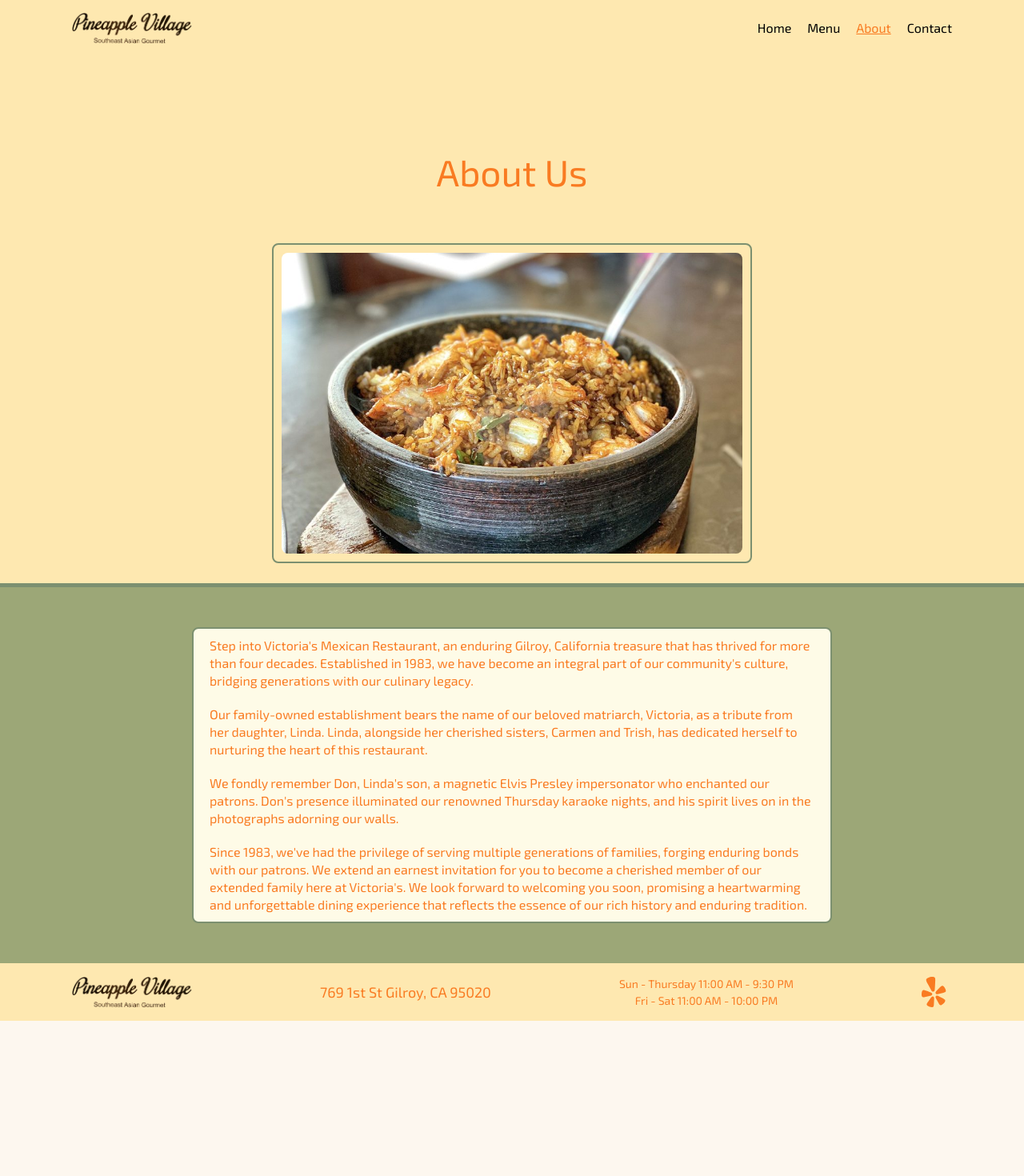
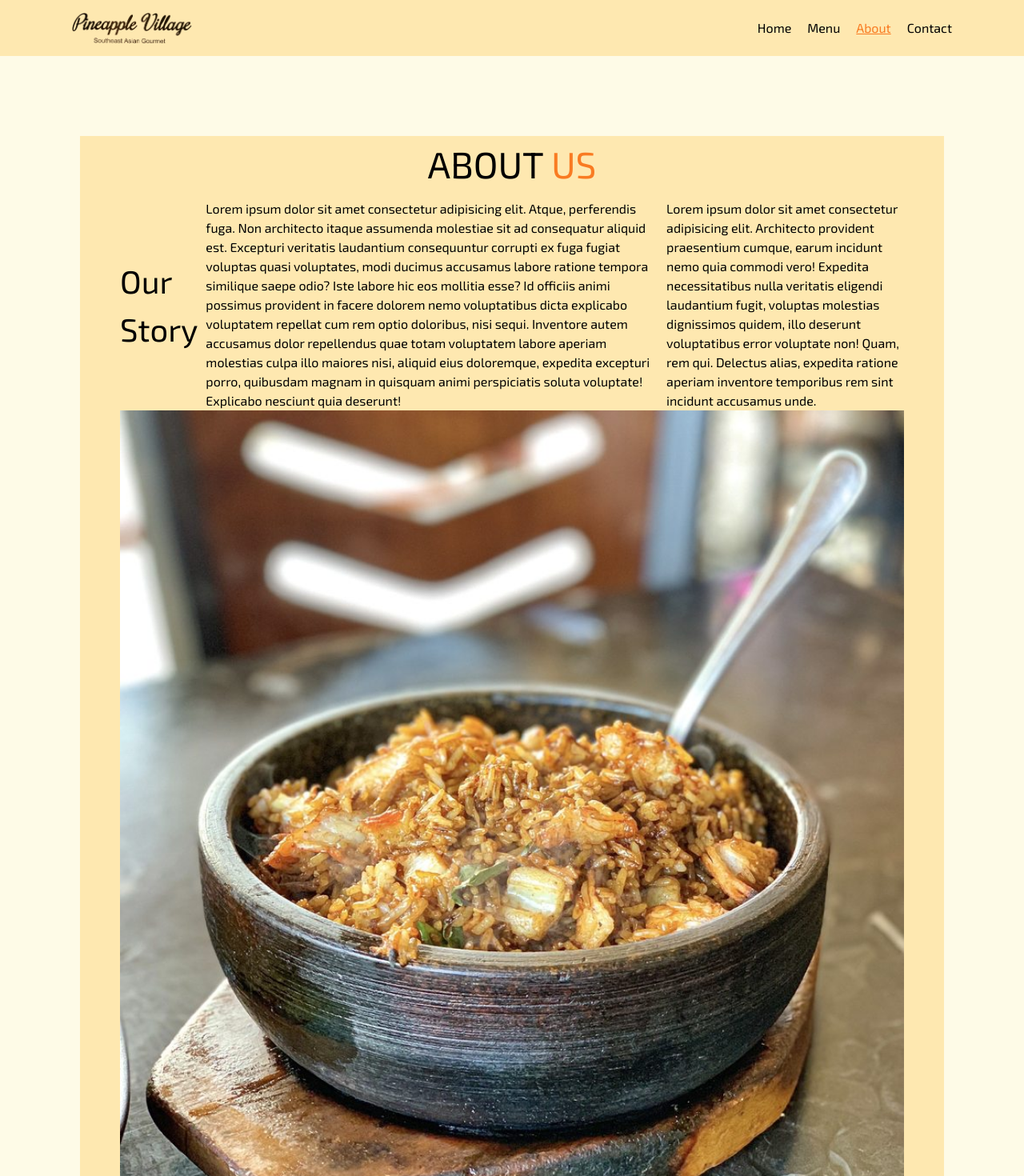
Before and after one commit to svizzusi/pineappleVillage, a React (Vite) app: page /about in a window 1280 px wide. Shown: the top 1470 px of the page at 80% size. Before the commit the page ends 1276 px from the top, so only its background shows below. Built offline with nearby package versions, Linux system fonts and the light colour scheme.

Commit message:
Editing About page

```diff
--- a/src/components/About/About.module.css
+++ b/src/components/About/About.module.css
@@ -1,53 +1,29 @@
+.aboutSectionContainer {
+    background: var(--white);
+    display: flex;
+    align-items: center;
+    justify-content: center;
+}
+
 .aboutSection {
     display: flex;
     flex-direction: column;
-    justify-content: center;
     align-items: center;
-    gap: 25px;
+    gap: 10px;
+    width: 100%;
+    max-width: 1200px;
+    margin: 100px;
+    padding: var(--padding);
     background: var(--beige);
-    padding-top: 80px;
 }
 
-.aboutSectionHeading {
+.aboutSectionHeading span{
     color: var(--orange);
-    padding: 30px 0;
-}
-
-.aboutSectionImage {
-    width: 100%;
-    max-width: 600px;
-    height: 400px;
-    border:  2px solid var(--darkGreen);
-    border-radius: 8px;
-    padding: 10px;
-}
-
-.aboutSectionImage img{
-    border-radius: 8px;
-    width: 100%;
-}
-
-.aboutSectionTextContainer {
-    background: var(--green);
-    width: 100%;
-    display: flex;
-    flex-direction: column;
-    align-items: center;
-    padding:  0 20px;
-    border-top: 5px solid var(--darkGreen);
+    font-size: 4.6rem;
 }
 
 .aboutSectionText {
-    width: 100%;
-    max-width: 800px;
-    border: 2px solid var(--darkGreen);
-    border-radius: 8px;
-    margin: 50px;
-    background: var(--white);
+    display: flex;
+    align-items: center;
+    gap: 10px;
 }
-
-.aboutSectionText p {
-    padding: 10px 20px;
-    line-height: 2.2rem;
-    color: var(--orange);
-}
--- a/src/components/About/AboutSection.jsx
+++ b/src/components/About/AboutSection.jsx
@@ -3,20 +3,32 @@ import thaiDish1 from '../../assets/images/thaiDish1.jpeg'
 
 const AboutSection = () => {
   return (
-    <section className={style.aboutSection}>
-      <h1 className={style.aboutSectionHeading}>About Us</h1>
-      <div className={style.aboutSectionImage}>
-        <img src={thaiDish1} alt='thaiDish1'/>
-      </div>
-      <div className={style.aboutSectionTextContainer}>
-        <section className={style.aboutSectionText}>
-          <p>Step into Victoria's Mexican Restaurant, an enduring Gilroy, California treasure that has thrived for more than four decades. Established in 1983, we have become an integral part of our community's culture, bridging generations with our culinary legacy.</p>
-          <p>Our family-owned establishment bears the name of our beloved matriarch, Victoria, as a tribute from her daughter, Linda. Linda, alongside her cherished sisters, Carmen and Trish, has dedicated herself to nurturing the heart of this restaurant.</p>
-          <p>We fondly remember Don, Linda's son, a magnetic Elvis Presley impersonator who enchanted our patrons. Don's presence illuminated our renowned Thursday karaoke nights, and his spirit lives on in the photographs adorning our walls.</p>
-          {/* <p>Today, the legacy continues under the capable management of Linda's daughter, Vicki, named after her beloved grandmother. In addition to the restaurant, Vicki oversees a Pilates studio next door, embodying our commitment to both family and community.</p> */}
-          <p>Since 1983, we've had the privilege of serving multiple generations of families, forging enduring bonds with our patrons. We extend an earnest invitation for you to become a cherished member of our extended family here at Victoria's. We look forward to welcoming you soon, promising a heartwarming and unforgettable dining experience that reflects the essence of our rich history and enduring tradition.</p>
+    <section className={style.aboutSectionContainer}>
+        <section className={style.aboutSection}>
+            <section>
+                <h1 className={style.aboutSectionHeading}>ABOUT <span>US</span></h1>
+            </section>
+            <section>
+                <div className={style.aboutSectionText}>
+                    <hgroup>
+                        <h2>Our Story</h2>
+                    </hgroup>
+                    <p>
+                        Lorem ipsum dolor sit amet consectetur adipisicing elit. Atque, perferendis fuga. Non architecto itaque assumenda molestiae sit ad consequatur aliquid est. Excepturi veritatis laudantium consequuntur corrupti ex fuga fugiat voluptas quasi voluptates, modi ducimus accusamus labore ratione tempora similique saepe odio? Iste labore hic eos mollitia esse? Id officiis animi possimus provident in facere dolorem nemo voluptatibus dicta explicabo voluptatem repellat cum rem optio doloribus, nisi sequi. Inventore autem accusamus dolor repellendus quae totam voluptatem labore aperiam molestias culpa illo maiores nisi, aliquid eius doloremque, expedita excepturi porro, quibusdam magnam in quisquam animi perspiciatis soluta voluptate! Explicabo nesciunt quia deserunt!
+                    </p>
+                    <p>
+                        Lorem ipsum dolor sit amet consectetur adipisicing elit. Architecto provident praesentium cumque, earum incidunt nemo quia commodi vero! Expedita necessitatibus nulla veritatis eligendi laudantium fugit, voluptas molestias dignissimos quidem, illo deserunt voluptatibus error voluptate non! Quam, rem qui. Delectus alias, expedita ratione aperiam inventore temporibus rem sint incidunt accusamus unde.
+                    </p>
+                </div>
+                <div className={style.aboutSectionImage}>
+                    <img src={thaiDish1} alt='thaiDish1'/>
+                </div>
+            </section>
+            <section>
+                <p>A Modern Casual Thai Resturant</p>
+                <span>Address</span>
+            </section>
         </section>
-      </div>
     </section>
   )
 };
--- a/src/components/Contact/ContactSection.jsx
+++ b/src/components/Contact/ContactSection.jsx
@@ -9,7 +9,7 @@ const ContactSection = () => {
       <div className={style.contactSectionHeader}>
         <h1>Location and Hours</h1>
         <p>769 1st St Gilroy, CA 95020</p>
-        <p><AiOutlinePhone/> (408) 842-2888</p>
+        <p><span><AiOutlinePhone/></span> <span>(408) 842-2888</span></p>
       </div>
       <section className={style.contactHoursMapSection}>
         <Map />
--- a/src/components/Contact/ContactSection.module.css
+++ b/src/components/Contact/ContactSection.module.css
@@ -22,6 +22,9 @@
 }
 
 .contactSectionHeader p + p{
+    display: flex;
+    justify-content: center;
+    align-items: center;
     margin-bottom: 20px;
 }
 
--- a/src/components/Contact/Map.jsx
+++ b/src/components/Contact/Map.jsx
@@ -5,7 +5,7 @@ const Map = () => {
 
   return (
       <div className={style.mapContainer}>
-        <iframe src="https://www.google.com/maps/embed?pb=!1m14!1m8!1m3!1d3185.8081961878065!2d-121.5844402!3d37.0143719!3m2!1i1024!2i768!4f13.1!3m3!1m2!1s0x8091e3ccdede4863%3A0x28dbef3863509773!2sPineapple%20Village!5e0!3m2!1sen!2sus!4v1707424391393!5m2!1sen!2sus" width="600" height="450" style="border:0;" loading="lazy"></iframe>
+        <iframe src="https://www.google.com/maps/embed?pb=!1m14!1m8!1m3!1d3185.8081961878065!2d-121.5844402!3d37.0143719!3m2!1i1024!2i768!4f13.1!3m3!1m2!1s0x8091e3ccdede4863%3A0x28dbef3863509773!2sPineapple%20Village!5e0!3m2!1sen!2sus!4v1707424391393!5m2!1sen!2sus" width="100%" height="100%" loading="lazy"></iframe>
       </div>
   )
 };
```
